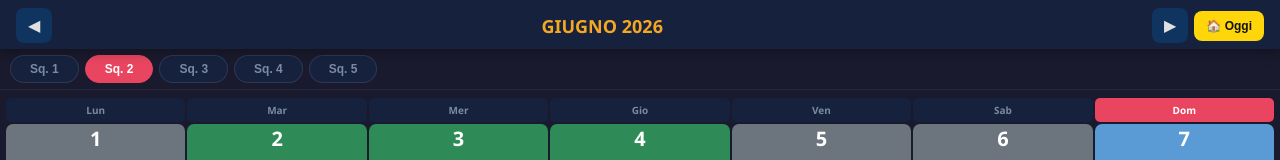
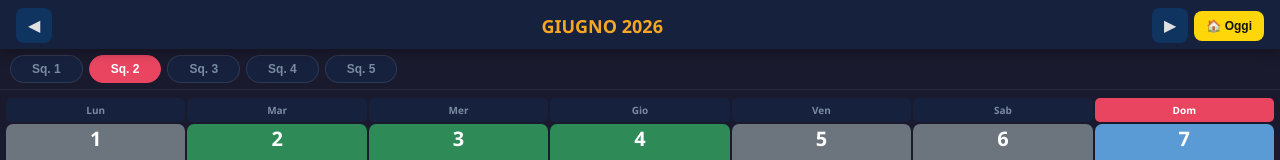
Before and after one commit to sergiolarcher71-coder/turni, a plain HTML site: page index.html in a window 1280 px wide. Shown: the top 160 px of the page. Drawn offline with Linux system fonts and the light colour scheme.

Commit message:
Adjust padding in button styles

```diff
--- a/index.html
+++ b/index.html
@@ -104,7 +104,7 @@
     color: var(--fg-dim);
     border: 1px solid rgba(255,255,255,0.1);
     border-radius: 20px;
-    padding: 6px 19px;
+    padding: 6px 21px;
     font-size: 12px;
     font-weight: 700;
     cursor: pointer;
```
